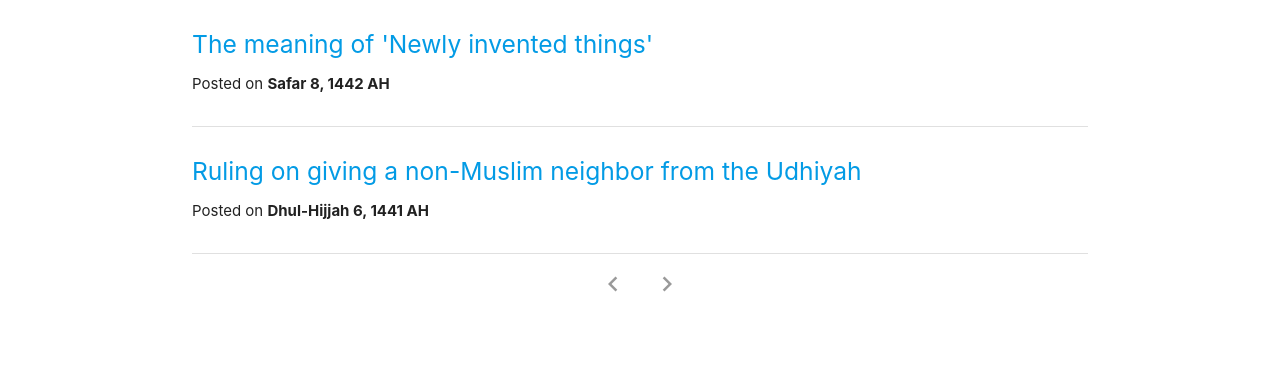
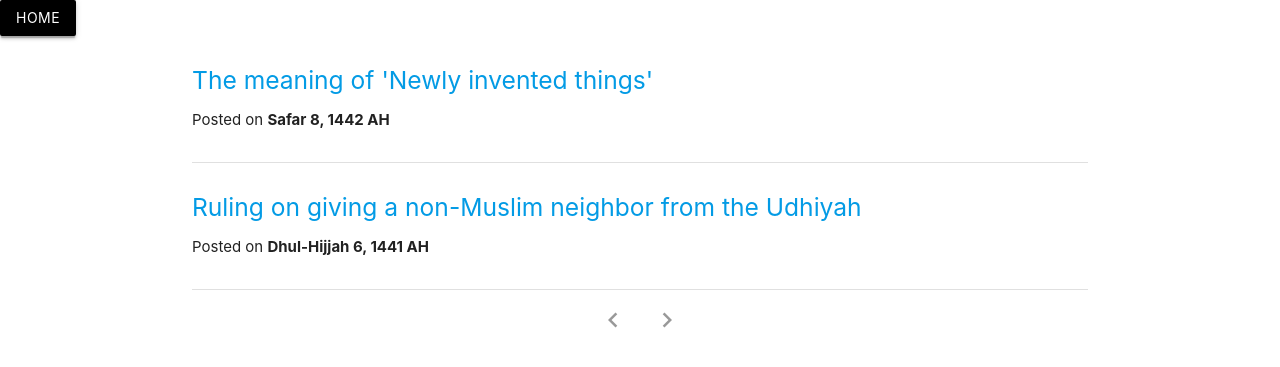
Before and after one commit to alsalafiyyah/alifta, a Jekyll site: the page built from index.html, in a window 1280 px wide. Shown: the top 367 px of the page. Built offline with Jekyll 4.4.1, drawn with Linux system fonts in a browser that asks for light colours; the list of posts is cut into pages by our own code.

Commit message:
Update index.html

```diff
--- a/index.html
+++ b/index.html
@@ -3,4 +3,11 @@ layout: default
 locale: en
 ---
 
+{% for item in site.data.locales[page.locale].menu %}
+ {% if {{page.active}} == {{item.active}} %}
+  <a href="{{ site.baseurl }}{{ item.link }}" class="waves-effect waves-light btn black">{{ item.name }}</a>
+ {% else %}
+  <a href="{{ site.baseurl }}{{ item.link }}" class="waves-effect waves-light btn black">{{ item.name }}</a>
+ {% endif %}
+{% endfor %}
 {% include posts.html %}
```
